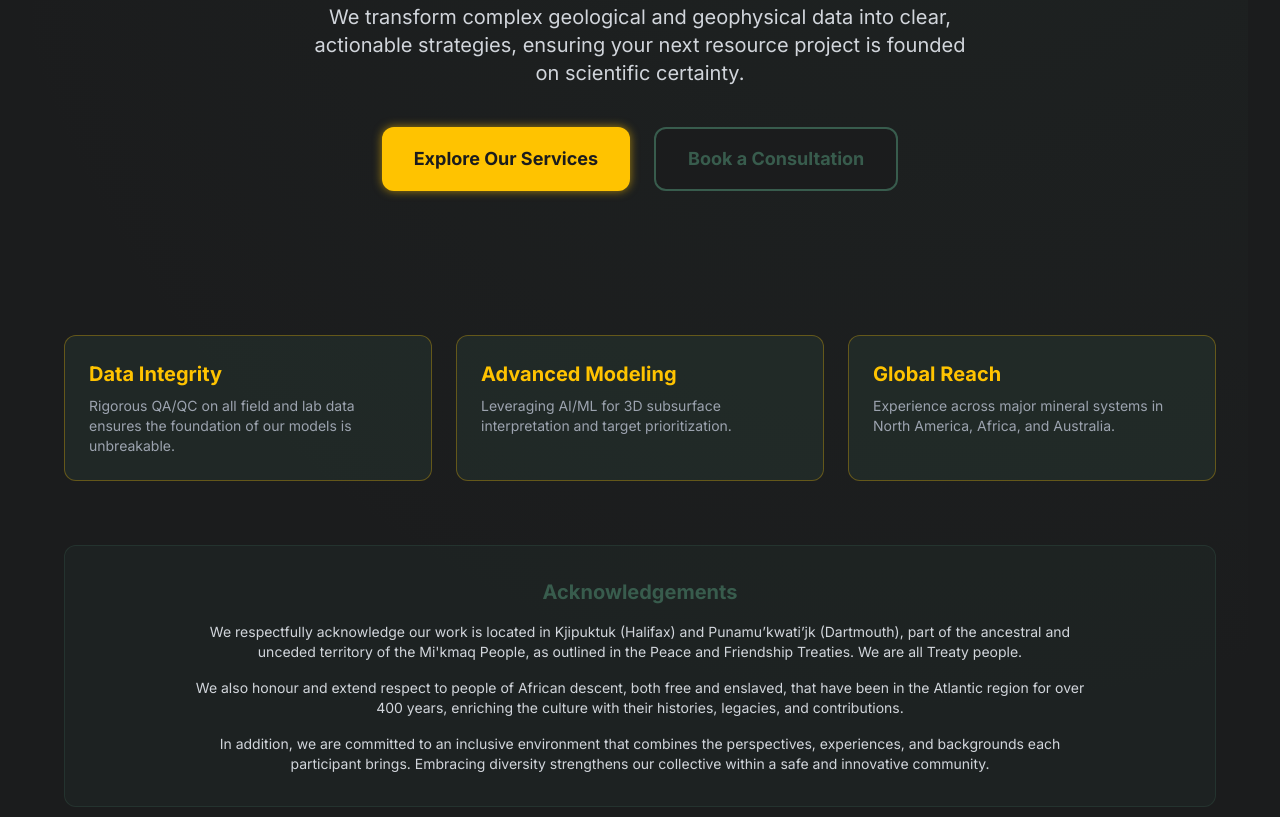
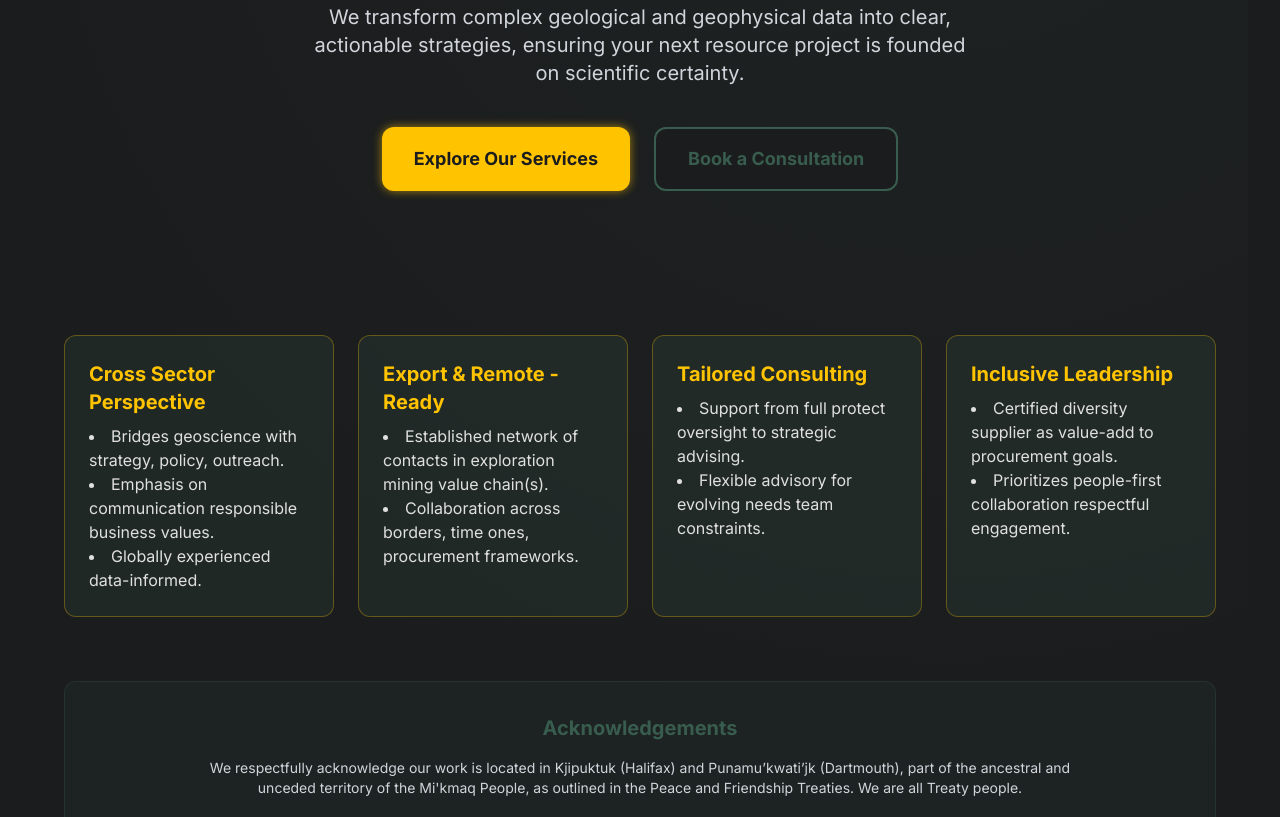
Before and after one commit to elthonchocano/brucegeoinsights-page, a plain HTML site: page index.html in a window 1280 px wide. Shown: the part 515-1332 px from the top of the page. Drawn offline with nearby package versions, Linux system fonts and the light colour scheme.

Commit message:
fix: home section why

```diff
--- a/index.html
+++ b/index.html
@@ -294,18 +294,35 @@
                 </div>
             </div>
 
-            <div class="mt-12 w-full max-w-6xl grid grid-cols-1 sm:grid-cols-3 gap-6 text-left">
+            <div class="mt-12 w-full max-w-6xl grid grid-cols-1 sm:grid-cols-4 gap-6 text-left">
                  <div class="p-6 bg-accent-green/20 rounded-xl border border-accent-gold/30">
-                    <h3 class="text-xl font-bold text-accent-gold mb-2">Data Integrity</h3>
-                    <p class="text-sm text-gray-400">Rigorous QA/QC on all field and lab data ensures the foundation of our models is unbreakable.</p>
+                    <h3 class="text-xl font-bold text-accent-gold mb-2">Cross Sector Perspective</h3>
+                    <p class="text-sm text-gray-400">
+                        <li>Bridges geoscience with strategy, policy, outreach.</li>
+                        <li>Emphasis on communication responsible business values.</li>
+                        <li>Globally experienced data-informed.</li>
+                    </p>
                 </div>
                 <div class="p-6 bg-accent-green/20 rounded-xl border border-accent-gold/30">
-                    <h3 class="text-xl font-bold text-accent-gold mb-2">Advanced Modeling</h3>
-                    <p class="text-sm text-gray-400">Leveraging AI/ML for 3D subsurface interpretation and target prioritization.</p>
+                    <h3 class="text-xl font-bold text-accent-gold mb-2">Export & Remote - Ready</h3>
+                    <p class="text-sm text-gray-400">
+                        <li>Established network of contacts in exploration mining value chain(s).</li>
+                        <li>Collaboration across borders, time ones, procurement frameworks.</li>
+                    </p>
                 </div>
                 <div class="p-6 bg-accent-green/20 rounded-xl border border-accent-gold/30">
-                    <h3 class="text-xl font-bold text-accent-gold mb-2">Global Reach</h3>
-                    <p class="text-sm text-gray-400">Experience across major mineral systems in North America, Africa, and Australia.</p>
+                    <h3 class="text-xl font-bold text-accent-gold mb-2">Tailored Consulting</h3>
+                    <p class="text-sm text-gray-400">
+                        <li>Support from full protect oversight to strategic advising.</li>
+                        <li>Flexible advisory for evolving needs team constraints.</li>
+                    </p>
+                </div>
+                <div class="p-6 bg-accent-green/20 rounded-xl border border-accent-gold/30">
+                    <h3 class="text-xl font-bold text-accent-gold mb-2">Inclusive Leadership</h3>
+                    <p class="text-sm text-gray-400">
+                        <li>Certified diversity supplier as value-add to procurement goals.</li>
+                        <li>Prioritizes people-first collaboration respectful engagement.</li>
+                    </p>
                 </div>
             </div>
 
```
